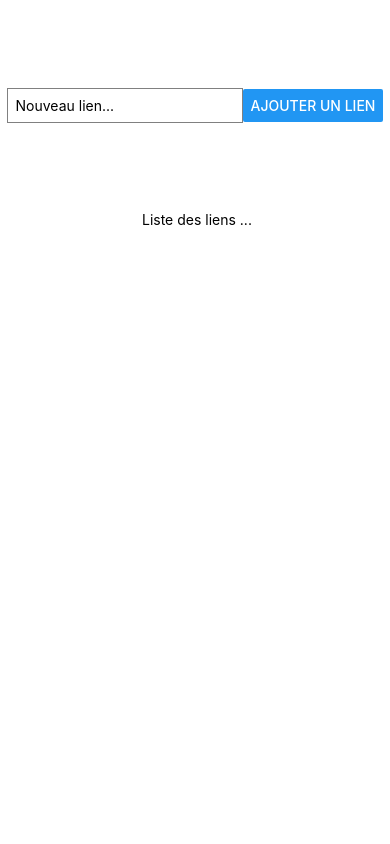
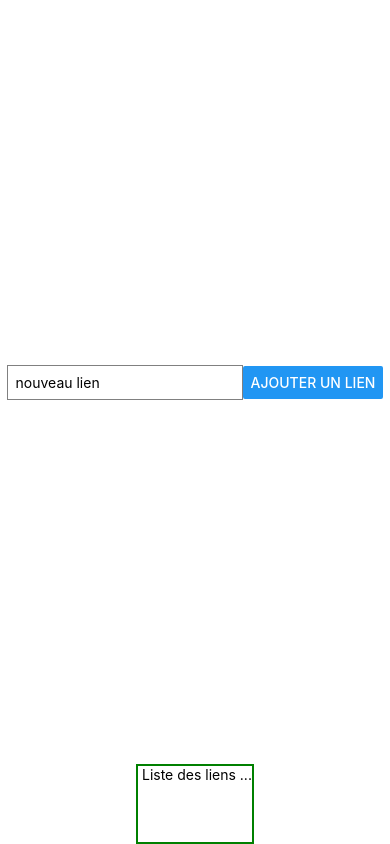
Before and after one commit to sonya76/ceppic-react-native, a React Native app: screen / in a window 390 px wide. Built offline with nearby package versions, Linux system fonts and the light colour scheme.

Commit message:
création function ajoute texte saisie dans View scrollview useState([]) array

```diff
--- a/App.js
+++ b/App.js
@@ -1,14 +1,44 @@
-import { StyleSheet, Text, View, TextInput, Button } from "react-native";
+import { useState } from "react";
+import {
+  StyleSheet,
+  Text,
+  View,
+  TextInput,
+  Button,
+  ScrollView,
+} from "react-native";
 
 export default function App() {
+  const [lienTextSaisie, SetLientexteSaisie] = useState("");
+  const [listeLiens, SetListeLiens] = useState([]);
+
+  function ajoutLienHandler() {
+    SetListeLiens([...listeLiens, lienTextSaisie]);
+    SetLientexteSaisie("");
+  }
+  function lienInputHandler(textSaisie) {
+    SetLientexteSaisie(textSaisie);
+  }
+
   return (
     <View style={styles.container}>
       <View style={styles.inputContainer}>
-        <TextInput defaultValue="Nouveau lien..." style={styles.inputLien} />
-        <Button title="Ajouter un lien" />
+        <TextInput
+          placeholder="nouveau lien"
+          onChangeText={lienInputHandler}
+          value={lienTextSaisie}
+          style={styles.inputLien}
+        />
+
+        <Button title="Ajouter un lien" onPress={ajoutLienHandler} />
       </View>
       <View style={styles.lienContainer}>
         <Text> Liste des liens ...</Text>
+        <ScrollView>
+          {listeLiens.map((lien) => (
+            <Text key={lien}>{lien}</Text>
+          ))}
+        </ScrollView>
       </View>
     </View>
   );
@@ -31,11 +61,13 @@ const styles = StyleSheet.create({
     padding: 8,
   },
   lienContainer: {
-    flex: 3,
+    height: 80,
+    borderColor: "green",
+    borderWidth: 2,
   },
   inputContainer: {
-    flex:1,
+    flex: 1,
     flexDirection: "row",
-    alignItems:"center"
+    alignItems: "center",
   },
 });
```
